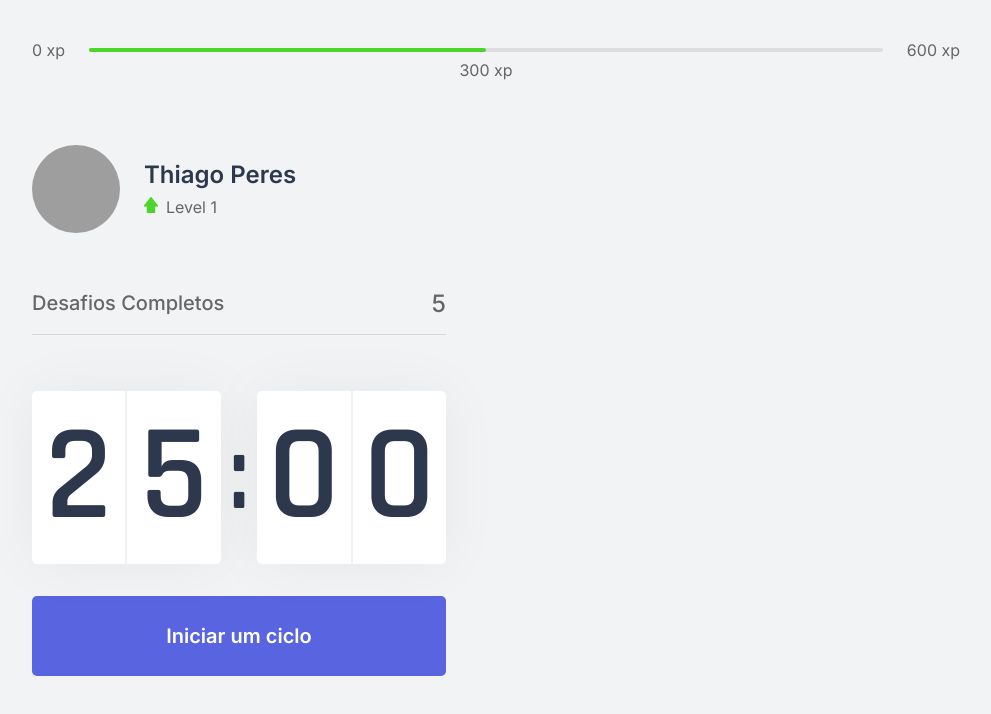
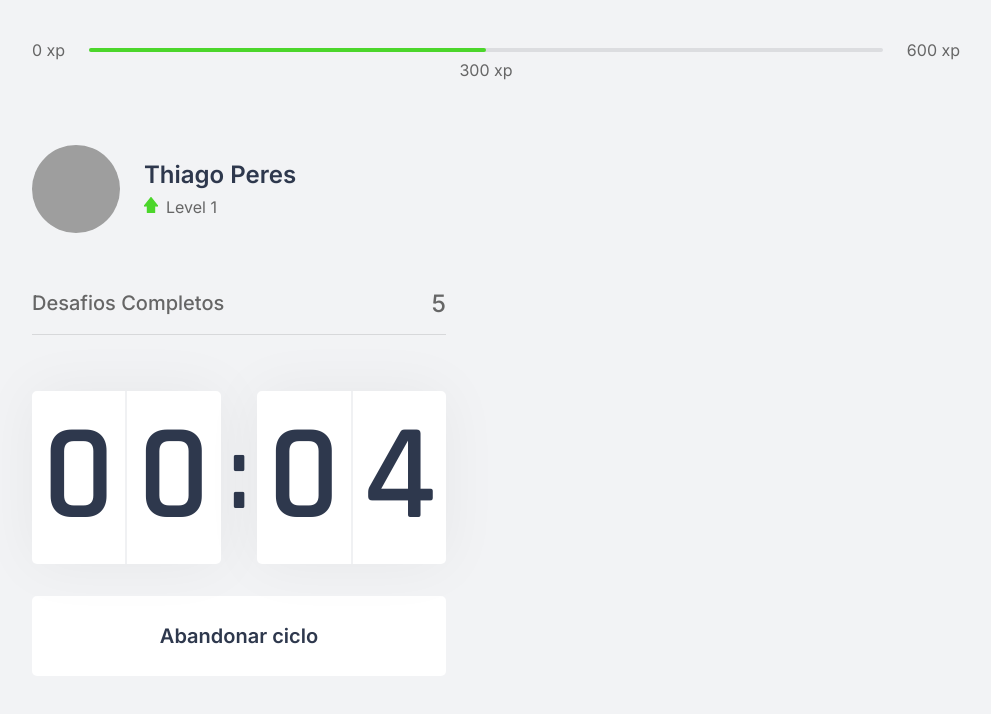
Before and after one commit to thiagoperesbr/nlw-moveit, a Next.js app: page / in a window 1280 px wide. Both pictures are taken after a click on the button "Iniciar um ciclo". Shown: the top 714 px of the page, without its empty margins (144-1135 px from the left). Built offline with nearby package versions, Linux system fonts and the light colour scheme; grey boxes are pictures that could not be loaded.

Commit message:
Create Hook Countdown

```diff
--- a/src/components/Countdown.tsx
+++ b/src/components/Countdown.tsx
@@ -1,23 +1,79 @@
+import { useState, useEffect } from "react";
 import styles from "../styles/components/Countdown.module.css";
 
+let countdownTimeout: NodeJS.Timeout;
+
 export function Countdown() {
+  const [time, setTime] = useState(0.1 * 60);
+  const [isActive, setIsActive] = useState(false);
+  const [hasFinished, setHasFinished] = useState(false);
+
+  const minutes = Math.floor(time / 60);
+  const seconds = time % 60;
+
+  const [minuteLeft, minuteRight] = String(minutes).padStart(2, "0").split("");
+  const [secondLeft, secondRight] = String(seconds).padStart(2, "0").split("");
+
+  function startCountdown() {
+    setIsActive(true);
+  }
+
+  useEffect(() => {
+    if (isActive && time > 0) {
+      countdownTimeout = setTimeout(() => {
+        setTime(time - 1);
+      }, 1000);
+    } else if (isActive && time === 0) {
+      setHasFinished(true);
+      setIsActive(false);
+    }
+  }, [isActive, time]);
+
+  function resetCountdown() {
+    clearTimeout(countdownTimeout);
+    setIsActive(false);
+    setTime(0.1 * 60);
+  }
+
   return (
     <div>
       <div className={styles.countdownContainer}>
         <div>
-          <span>2</span>
-          <span>5</span>
+          <span>{minuteLeft}</span>
+          <span>{minuteRight}</span>
         </div>
         <span>:</span>
         <div>
-          <span>0</span>
-          <span>0</span>
+          <span>{secondLeft}</span>
+          <span>{secondRight}</span>
         </div>
       </div>
 
-      <button type="button" className={styles.countdownButton}>
-        Iniciar um ciclo
-      </button>
+      {hasFinished ? (
+        <button disabled className={styles.countdownButton}>
+          Ciclo encerrado
+        </button>
+      ) : (
+        <>
+          {isActive ? (
+            <button
+              type="button"
+              className={`${styles.countdownButton} ${styles.countdownButtonActive}`}
+              onClick={resetCountdown}
+            >
+              Abandonar ciclo
+            </button>
+          ) : (
+            <button
+              type="button"
+              className={styles.countdownButton}
+              onClick={startCountdown}
+            >
+              Iniciar um ciclo
+            </button>
+          )}
+        </>
+      )}
     </div>
   );
 }
--- a/src/styles/components/Countdown.module.css
+++ b/src/styles/components/Countdown.module.css
@@ -52,6 +52,22 @@
   transition: background-color 0.2s;
 }
 
-.countdownButton:hover {
+.countdownButton:not(:disabled):hover {
   background: var(--blue-dark);
 }
+
+.countdownButtonActive {
+  background: var(--white);
+  color: var(--title);
+}
+
+.countdownButtonActive:not(:disabled):hover {
+  background: var(--red);
+  color: var(--white);
+}
+
+.countdownButton:disabled {
+  background: var(--white);
+  color: var(--text);
+  cursor: not-allowed;
+}
```
